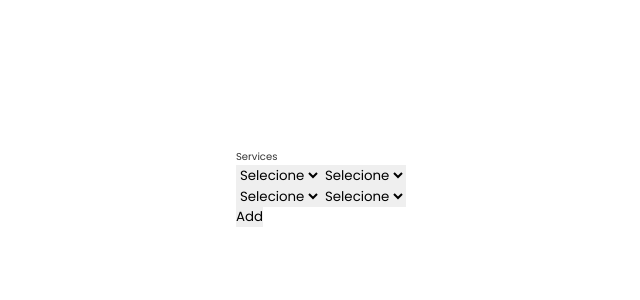
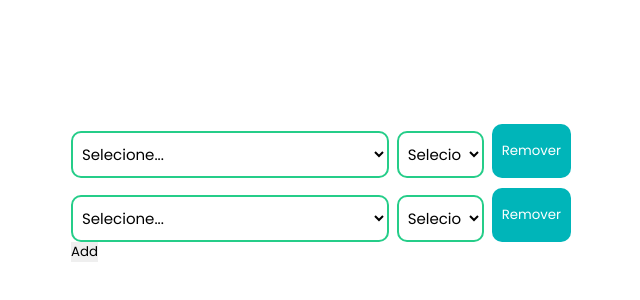
Before and after one commit to douglassantos45/computer-donation, a Next.js app: page /forms/step2 in a window 1280 px wide. Shown: the part 212-512 px from the top of the page, without its empty margins (319-959 px from the left). Built offline with nearby package versions, Linux system fonts and the light colour scheme.

Commit message:
Formulario funcionando versão final

```diff
--- a/src/pages/forms/step2/index.tsx
+++ b/src/pages/forms/step2/index.tsx
@@ -9,11 +9,32 @@ import styles from './styles.module.scss';
 export default function Step2() {
   const [serviceList, setServiceList] = useState([{ type: '', condition: '' }]);
 
-  const amount = 2;
+  let amount = 2;
+
+  const equipments = [
+    { value: 'notebook', name: 'Notebook' },
+    { value: 'desktop', name: 'Desktop' },
+    { value: 'netBook', name: 'NetBook' },
+    { value: 'screen', name: 'Monitor' },
+    { value: 'printer', name: 'Impressora' },
+    { value: 'scanner', name: 'Scanner' },
+  ];
+
+  const states = [
+    {
+      value: 'working',
+      name: 'Tem todas as partes, liga e funciona normalmente',
+    },
+    { value: 'notWorking', name: 'Tem todas as partes, mas não liga mais' },
+    {
+      value: 'broken',
+      name: ' Faltam peças, funciona só as vezes ou está quebrado',
+    },
+  ];
 
   useEffect(() => {
-    Array.from(Array(2)).map(_ => handleServiceAdd());
-  }, []);
+    Array.from(Array(amount)).map(_ => handleServiceAdd());
+  }, [amount]);
 
   const handleServiceAdd = () => {
     setServiceList([...serviceList, { type: '', condition: '' }]);
@@ -24,7 +45,13 @@ export default function Step2() {
   };
 
   const handleServiceRemove = index => {
-    console.log('');
+    const list = [...serviceList];
+    list.splice(index, 1);
+    setServiceList(list);
+
+    amount -= 1;
+
+    console.log(amount);
   };
 
   const handleServiceChange = (e: ChangeEvent<HTMLSelectElement>, index) => {
@@ -38,27 +65,42 @@ export default function Step2() {
   return (
     <>
       <form action="">
-        <div>
-          <label htmlFor="service">Services</label>
+        <div className={styles.container}>
           {serviceList.map((service, index) => (
-            <div key={index}>
+            <div key={index} className={styles.input_group}>
+              <label htmlFor="service">
                 <select
                   name="type"
                   value={service.type}
                   onChange={e => handleServiceChange(e, index)}
                 >
-                <option value="">Selecione</option>
-                <option value="notebook">Notebook</option>
+                  <option value="">Selecione...</option>
+                  {states.map(({ name, value }) => (
+                    <option value={value} key={value}>
+                      {name}
+                    </option>
+                  ))}
                 </select>
+              </label>
 
+              <label>
                 <select
                   name="condition"
                   value={service.condition}
                   onChange={e => handleServiceChange(e, index)}
                 >
                   <option value="">Selecione</option>
-                <option value="ruim">ruim</option>
+                  {equipments.map(({ name, value }) => (
+                    <option value={value} key={value}>
+                      {name}
+                    </option>
+                  ))}
                 </select>
+              </label>
+
+              <button onClick={e => handleServiceRemove(index)} type="button">
+                Remover
+              </button>
             </div>
           ))}
         </div>
```
Lines whose indentation alone changed are shown as unchanged.
